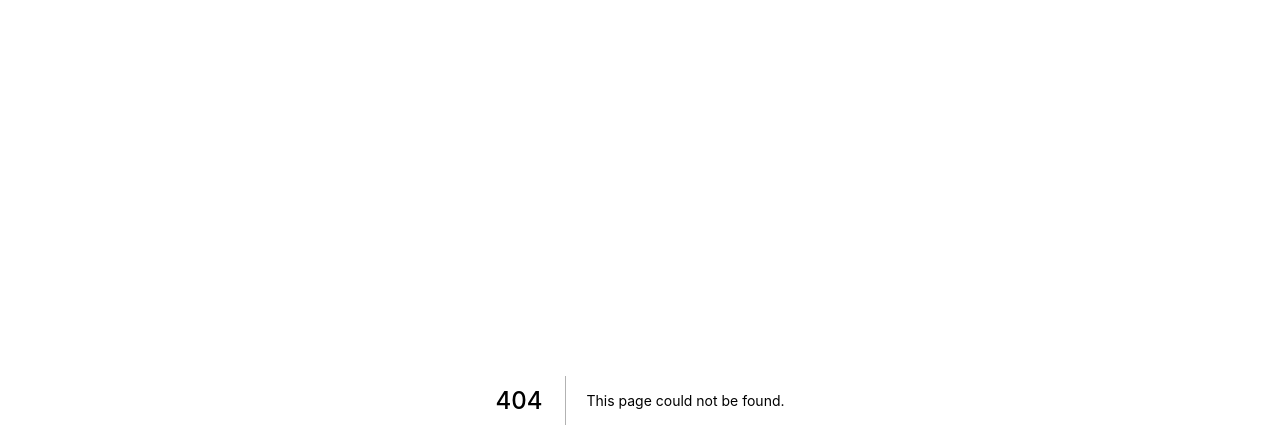
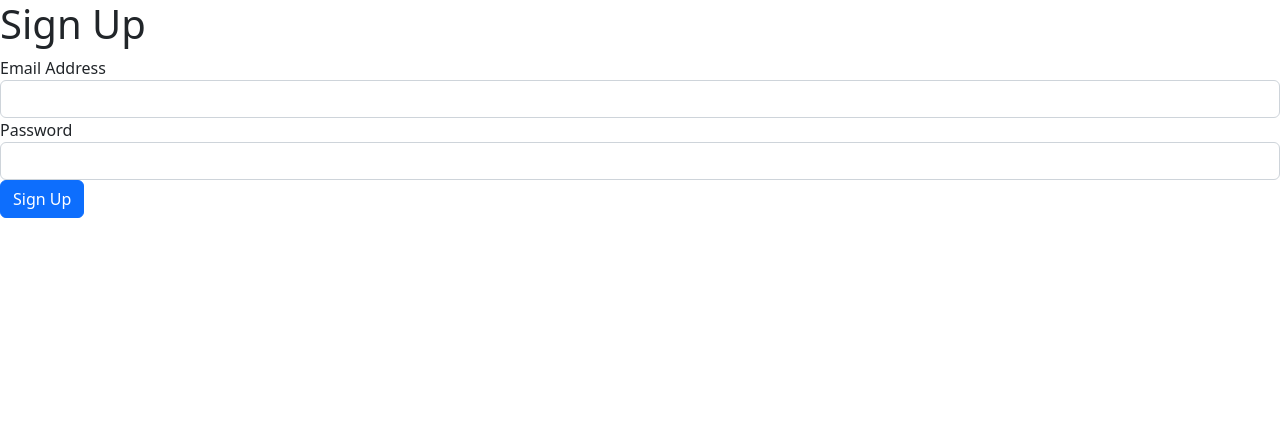
Before and after one commit to jrodg/ticketing, a Next.js app in the folder client/: page /auth/signup in a window 1280 px wide. Before the commit this address had no page. Shown: the top 448 px of the page. Built offline with nearby package versions, Linux system fonts and the light colour scheme.

Commit message:
signup page

```diff
--- /dev/null
+++ b/client/hooks/use-request.js
@@ -0,0 +1,26 @@
+import axios from 'axios';
+import { useState } from "react";
+
+export default ({url, method, body}) => {
+    const [errors, setErrors] = useState(null)
+
+    const doRequest = async () => {
+        try {
+            setErrors(null)
+            const response = await axios[method](url, body)
+            return response.data
+        } catch (error) {
+            setErrors(
+                <div className='alert alert-danger'>
+                    <h4>Hmmm!</h4>
+                    <ul className='my-0'>
+                    {error.response.data.errors.map(err => <li key={err.message}>{err.message}</li>)}
+                    </ul>
+                </div>
+            );
+            throw error
+        }
+    }
+
+    return {doRequest, errors}
+}
--- a/client/package.json
+++ b/client/package.json
@@ -10,6 +10,7 @@
   "author": "",
   "license": "ISC",
   "dependencies": {
+    "axios": "^0.27.2",
     "bootstrap": "^5.2.0",
     "next": "^12.2.5",
     "react": "^18.2.0",
--- /dev/null
+++ b/client/pages/auth/signup.js
@@ -0,0 +1,50 @@
+import { useState } from 'react';
+import Router from 'next/router'
+import useRequest from '../../hooks/use-request';
+
+export default () => {
+  const [email, setEmail] = useState('');
+  const [password, setPassword] = useState('');
+  const {doRequest, errors} = useRequest({
+    url: '/api/users/signup',
+    method: 'post',
+    body: {
+        email,
+        password
+    },
+    onSuccess: () => Router.push('/')
+  })
+
+  const onSubmit = async (event) => {
+    event.preventDefault();
+
+    await  doRequest()
+
+  };
+
+  return (
+    <form onSubmit={onSubmit}>
+      <h1>Sign Up</h1>
+      <div className="form-group">
+        <label>Email Address</label>
+        <input
+          value={email}
+          onChange={(e) => setEmail(e.target.value)}
+          className="form-control"
+        />
+      </div>
+      <div className="form-group">
+        <label>Password</label>
+        <input
+          value={password}
+          onChange={(e) => setPassword(e.target.value)}
+          type="password"
+          className="form-control"
+        />
+      </div>
+     {errors}
+
+      <button className="btn btn-primary">Sign Up</button>
+    </form>
+  );
+};
```
Also changed, not shown: 1 other file (tests, documents, lock files or other folders).
